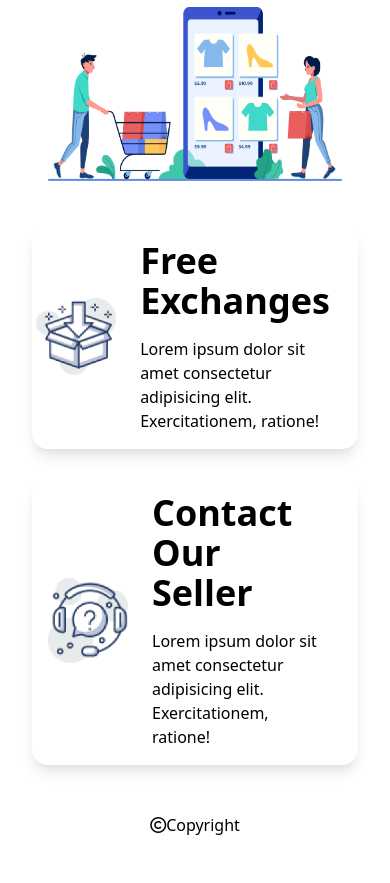
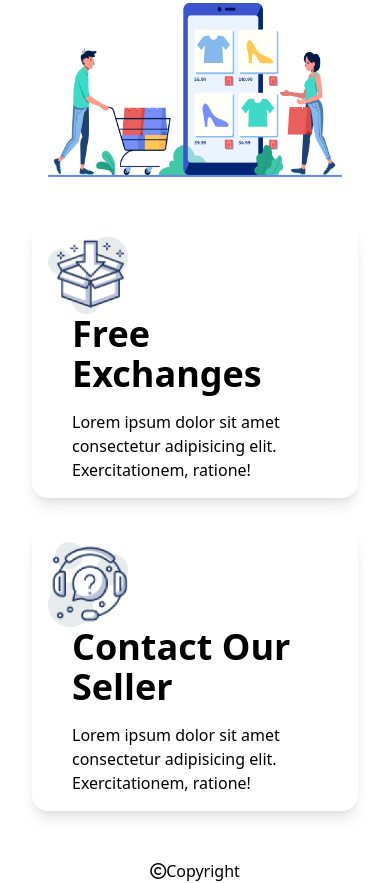
Before and after one commit to Tithi23/panguin-fashion-tailwind, a plain HTML site: page index.html in a window 390 px wide. Shown: the part 5419-6302 px from the top of the page. Before the commit the page ends 6256 px from the top, so only its background shows below. Drawn offline with nearby package versions, Linux system fonts and the light colour scheme.

Commit message:
change item

```diff
--- a/index.html
+++ b/index.html
@@ -163,9 +163,9 @@
             </div>
         </section>
         <!-- features section start -->
-        <section class="grid md:grid-cols-2 gap-7 px-8 pt-20">
+        <section class="grid lg:grid-cols-2 gap-7 px-8 pt-20">
             <div class="shadow-lg rounded-2xl p-4">
-                <div class="flex container items-center justify-center">
+                <div class="lg:flex items-center justify-center">
                     <img class="w-20" src="icons/image 12.png" alt="">
                     <div class="px-6 space-y-4">
                         <h4 class="text-4xl font-bold">Find the Perfect Fit</h4>
@@ -181,7 +181,7 @@
                 </div>
             </div>
             <div class="shadow-lg rounded-2xl p-4">
-                <div class="flex container items-center justify-center">
+                <div class="lg:flex items-center justify-center">
                     <img class="w-20" src="icons/image 13.png" alt="">
                     <div class="px-6 space-y-4">
                         <h4 class="text-4xl font-bold">Free Exchanges</h4>
@@ -192,7 +192,7 @@
                 </div>
             </div>
             <div class="shadow-lg rounded-2xl p-4">
-                <div class="flex container items-center justify-center">
+                <div class="lg:flex items-center justify-center">
                     <img class="w-20" src="icons/image 14.png" alt="">
                     <div class="px-6 space-y-4">
                         <h4 class="text-4xl font-bold">Contact Our Seller</h4>
```
